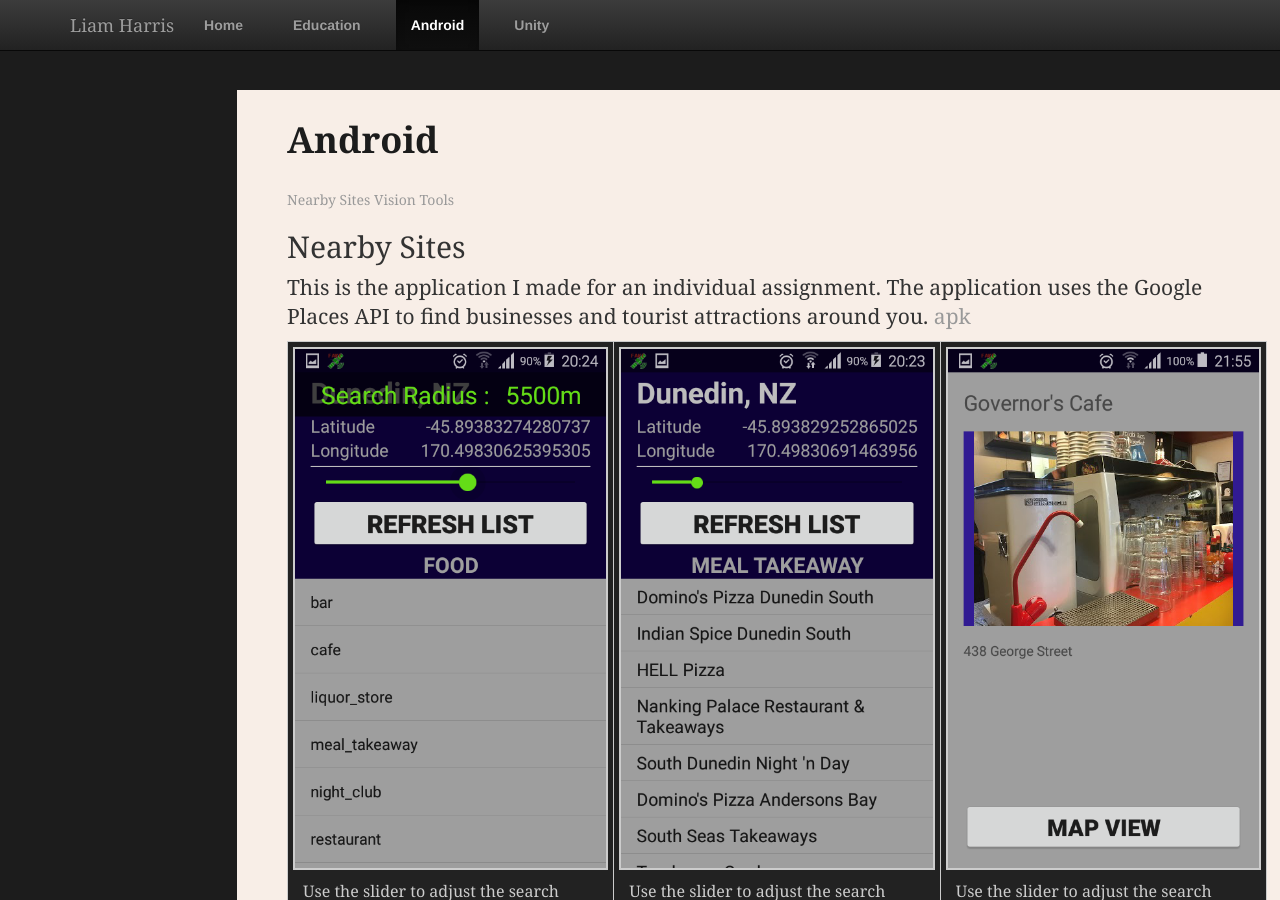
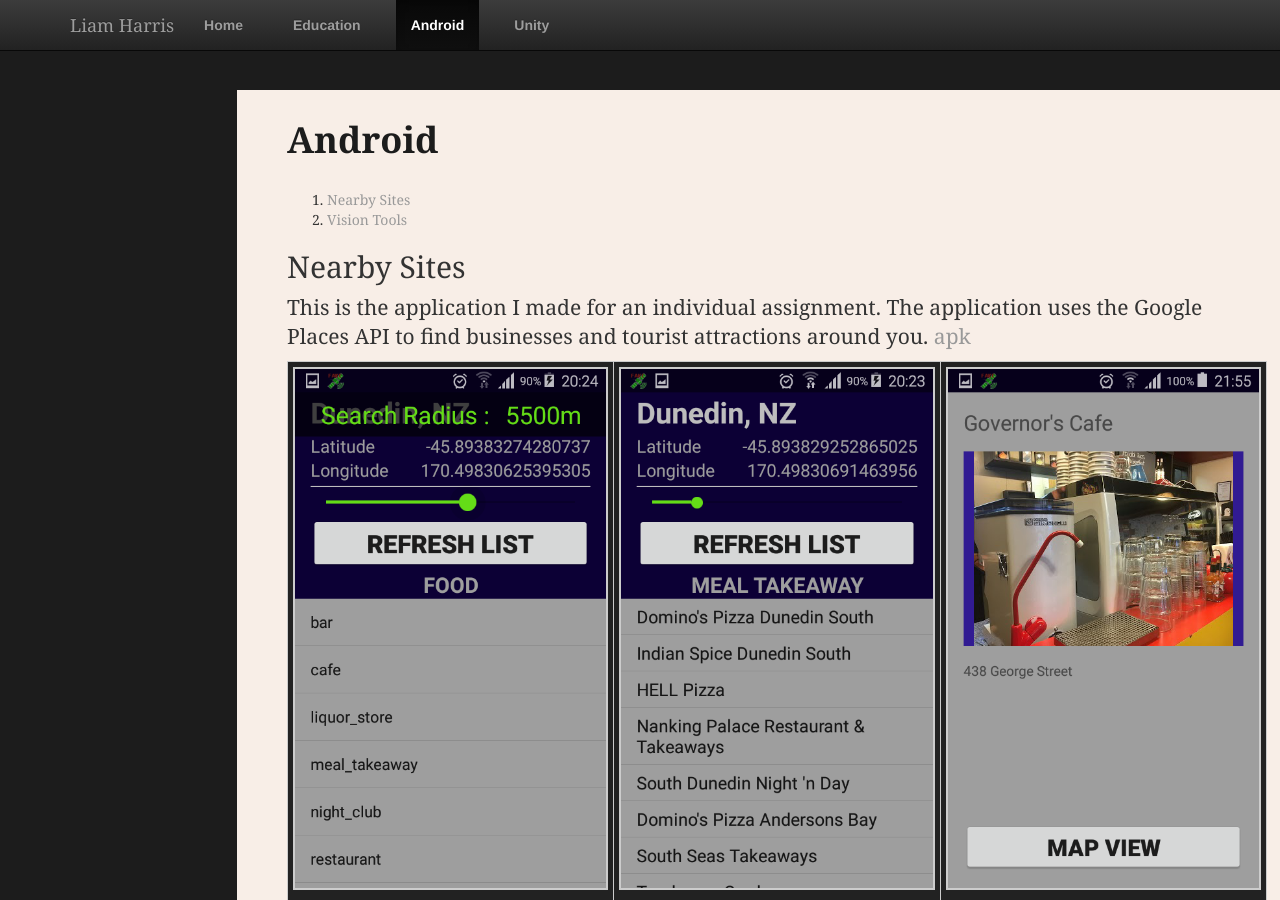
Before and after one commit to harrl7/harrl7.github.io, a Jekyll site: the page built from android/index.html, in a window 1280 px wide and 900 px high. Built offline with Jekyll 4.4.1, drawn with Linux system fonts in a browser that asks for light colours.

Commit message:
Update index.html

```diff
--- a/android/index.html
+++ b/android/index.html
@@ -7,9 +7,10 @@
 	<h1>Android</h1>
 	<br>
 
-	<a href="#Nearby_Sites"> Nearby Sites </a>
-	<a href="#Vision_Tools"> Vision Tools </a>
-
+	<ol>
+		<li> <a href="#Nearby_Sites"> Nearby Sites </a> </li>
+		<li> <a href="#Vision_Tool"> Vision Tools </a> </li>
+	</ol>
 
 	<article id="Nearby_Sites">
 
```
